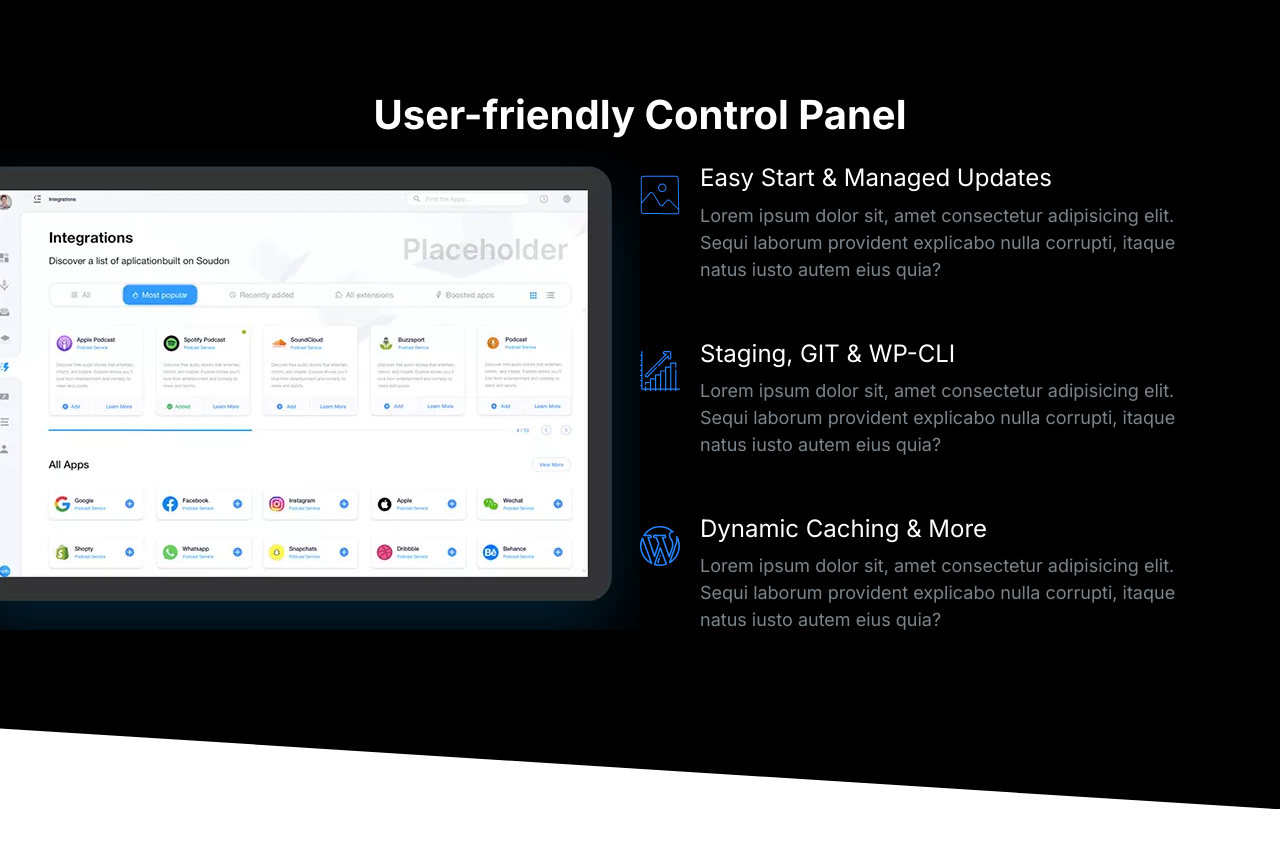
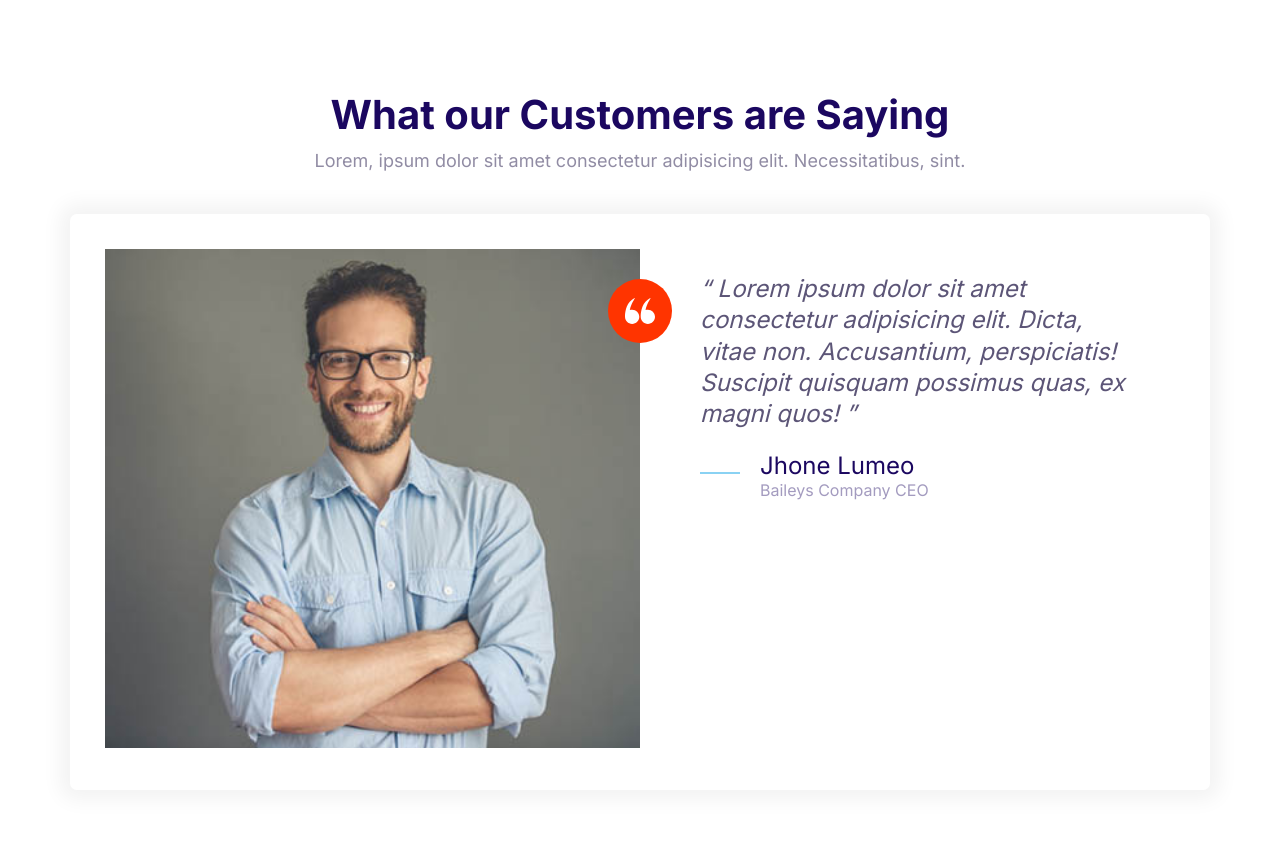
Before and after one commit to Laoluwapo/moshify-clone, a plain HTML site: page index.html in a window 1280 px wide. Before the commit the page ends 809 px from the top, so only its background shows below. Drawn offline with Linux system fonts and the light colour scheme.

Commit message:
Build the block-testimonials component.

```diff
--- a/css/style.css
+++ b/css/style.css
@@ -608,6 +608,7 @@ a{
 
 .block__header {
     text-align: center;
+    margin-bottom: 4rem;
 }
 
 .block__heading {
--- a/index.html
+++ b/index.html
@@ -18,72 +18,51 @@
     <link rel="stylesheet" href="css/style.css" />
   </head>
   <body>
-    <section class="block block--dark block--skewed-right block-showcase">
+    <section class="block">
       <header class="block__header">
-        <h2>User-friendly Control Panel</h2>
+        <h2>What our Customers are Saying</h2>
+        <p>
+          Lorem, ipsum dolor sit amet consectetur adipisicing elit.
+          Necessitatibus, sint.
+        </p>
       </header>
-      <div class="container grid grid--1x2">
-        <picture class="block-showcase__image">
-          <source
-            type="image/webp"
-            srcset="images/ipad.webp 1x, images/ipad@2x.webp 2x"
+      <div class="container">
+        <div class="card testimonial">
+          <div class="grid grid--1x2">
+            <div class="testimonial__image">
+              <img
+                src="images/testimonial.jpg"
+                alt="A happy, smiling customer"
               />
-          <source
-            type="image/png"
-            srcset="images/ipad.png 1x, images/ipad@2x.png 2x"
-          />
-          <img src="images/ipad.png" alt="" />
-        </picture>
-        <ul class="list">
-          <li>
+              <span class="icon-container icon-container--accent">
+                <svg class="icon icon--white icon--small">
+                  <use xlink:href="images/sprite.svg#quotes"></use>
+                </svg>
+              </span>
+            </div>
+            <blockquote class="quote">
+              <p class="quote__text">
+                Lorem ipsum dolor sit amet consectetur adipisicing elit. Dicta,
+                vitae non. Accusantium, perspiciatis! Suscipit quisquam possimus
+                quas, ex magni quos!
+              </p>
+              <footer>
                 <div class="media">
                   <div class="media__image">
-                <svg class="icon icon--primary">
-                  <use xlink:href="images/sprite.svg#snap"></use>
+                    <svg class="icon icon--primary quote__line">
+                      <use xlink:href="images/sprite.svg#line"></use>
                     </svg>
                   </div>
                   <div class="media__body">
-                <h3 class="media__title">Easy Start & Managed Updates</h3>
-                <p>
-                  Lorem ipsum dolor sit, amet consectetur adipisicing elit. Sequi laborum
-                  provident explicabo nulla corrupti, itaque natus iusto autem eius quia?
-                </p>
+                    <h3 class="media__title quote__author">Jhone Lumeo</h3>
+                    <p class="quote__company">Baileys Company CEO</p>
                   </div>
                 </div>
-          </li>
-          <li>
-            <div class="media">
-              <div class="media__image">
-                <svg class="icon icon--primary">
-                  <use xlink:href="images/sprite.svg#growth"></use>
-                </svg>
-              </div>
-              <div class="media__body">
-                <h3 class="media__title">Staging, GIT & WP-CLI</h3>
-                <p>
-                  Lorem ipsum dolor sit, amet consectetur adipisicing elit. Sequi laborum
-                  provident explicabo nulla corrupti, itaque natus iusto autem eius quia?
-                </p>
+              </footer>
+            </blockquote>
           </div>
         </div>
-          </li>
-          <li>
-            <div class="media">
-              <div class="media__image">
-                <svg class="icon icon--primary">
-                  <use xlink:href="images/sprite.svg#wordpress"></use>
-                </svg>
       </div>
-              <div class="media__body">
-                <h3 class="media__title">Dynamic Caching & More</h3>
-                <p>
-                  Lorem ipsum dolor sit, amet consectetur adipisicing elit. Sequi laborum
-                  provident explicabo nulla corrupti, itaque natus iusto autem eius quia?
-                </p>
-              </div>
-            </div>
-          </li>
-        </ul>
     </section>
     <script src="js/main.js"></script>
   </body>
```
Also changed, not shown: components/block-testimonials.html (added, +43 -0 lines). Lines whose indentation alone changed are shown as unchanged.
